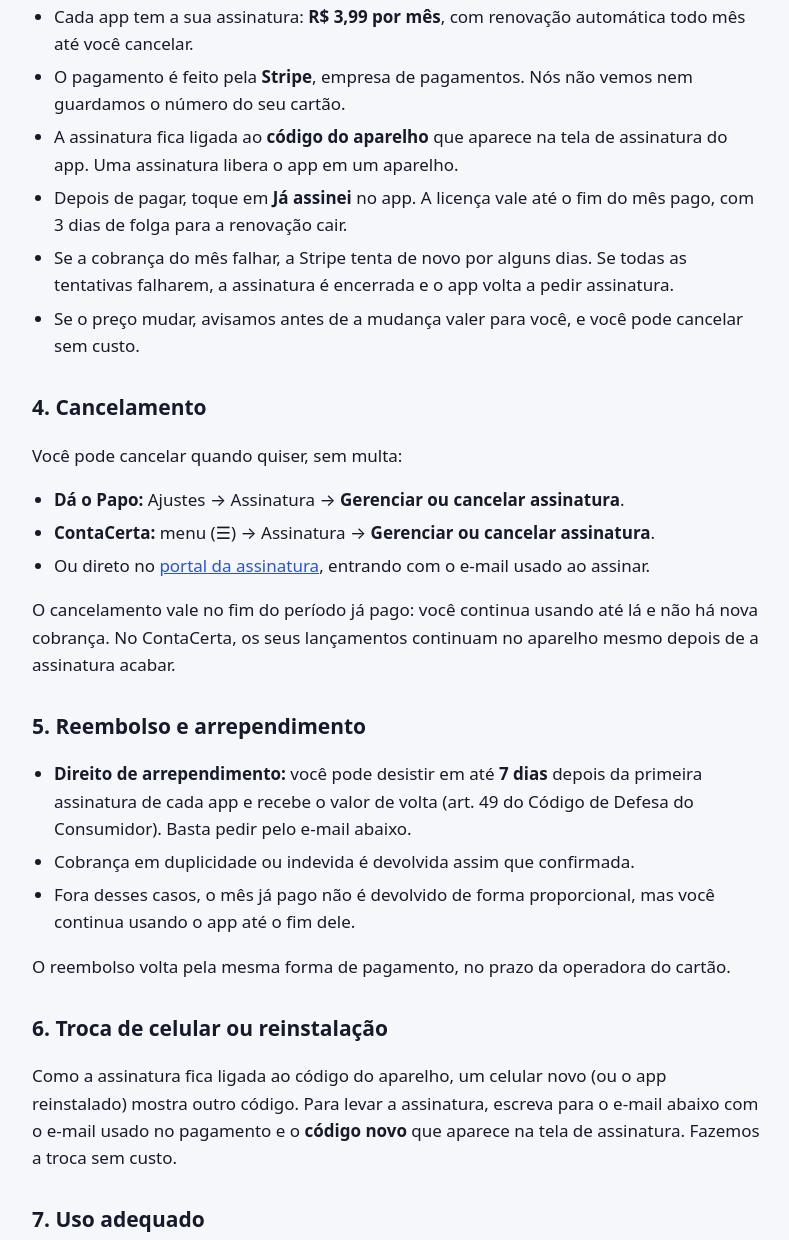
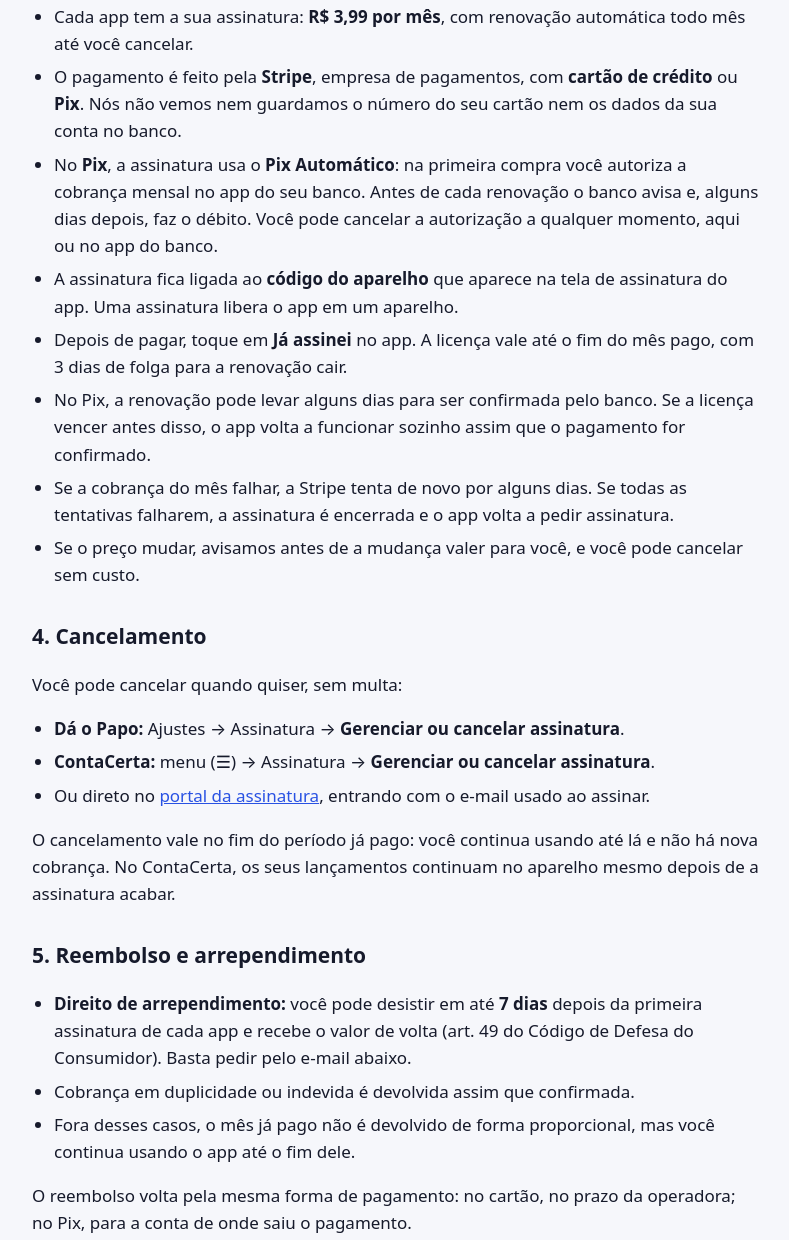
Before and after one commit to luizflaviomatias/apps, a website: page docs/termos/index.html in a window 1280 px wide. Shown: the part 828-2068 px from the top of the page, without its empty margins (244-1033 px from the left). Drawn offline with Linux system fonts and the light colour scheme.

Commit message:
Termos e Privacidade: pagamento por Pix (Pix Automático)
Co-Authored-By: Claude Opus 5.5 <noreply@anthropic.com>

```diff
--- a/docs/termos/index.html
+++ b/docs/termos/index.html
@@ -34,9 +34,11 @@
     <h2 id="assinatura">3. Assinatura</h2>
     <ul>
       <li>Cada app tem a sua assinatura: <b>R$ 3,99 por mês</b>, com renovação automática todo mês até você cancelar.</li>
-      <li>O pagamento é feito pela <b>Stripe</b>, empresa de pagamentos. Nós não vemos nem guardamos o número do seu cartão.</li>
+      <li>O pagamento é feito pela <b>Stripe</b>, empresa de pagamentos, com <b>cartão de crédito</b> ou <b>Pix</b>. Nós não vemos nem guardamos o número do seu cartão nem os dados da sua conta no banco.</li>
+      <li>No <b>Pix</b>, a assinatura usa o <b>Pix Automático</b>: na primeira compra você autoriza a cobrança mensal no app do seu banco. Antes de cada renovação o banco avisa e, alguns dias depois, faz o débito. Você pode cancelar a autorização a qualquer momento, aqui ou no app do banco.</li>
       <li>A assinatura fica ligada ao <b>código do aparelho</b> que aparece na tela de assinatura do app. Uma assinatura libera o app em um aparelho.</li>
       <li>Depois de pagar, toque em <b>Já assinei</b> no app. A licença vale até o fim do mês pago, com 3 dias de folga para a renovação cair.</li>
+      <li>No Pix, a renovação pode levar alguns dias para ser confirmada pelo banco. Se a licença vencer antes disso, o app volta a funcionar sozinho assim que o pagamento for confirmado.</li>
       <li>Se a cobrança do mês falhar, a Stripe tenta de novo por alguns dias. Se todas as tentativas falharem, a assinatura é encerrada e o app volta a pedir assinatura.</li>
       <li>Se o preço mudar, avisamos antes de a mudança valer para você, e você pode cancelar sem custo.</li>
     </ul>
@@ -57,7 +59,7 @@
       <li>Cobrança em duplicidade ou indevida é devolvida assim que confirmada.</li>
       <li>Fora desses casos, o mês já pago não é devolvido de forma proporcional, mas você continua usando o app até o fim dele.</li>
     </ul>
-    <p>O reembolso volta pela mesma forma de pagamento, no prazo da operadora do cartão.</p>
+    <p>O reembolso volta pela mesma forma de pagamento: no cartão, no prazo da operadora; no Pix, para a conta de onde saiu o pagamento.</p>
 
     <h2 id="aparelho">6. Troca de celular ou reinstalação</h2>
     <p>Como a assinatura fica ligada ao código do aparelho, um celular novo (ou o app reinstalado) mostra outro código.
```
Also changed, not shown: docs/privacidade/index.html (+1 -1 lines).
